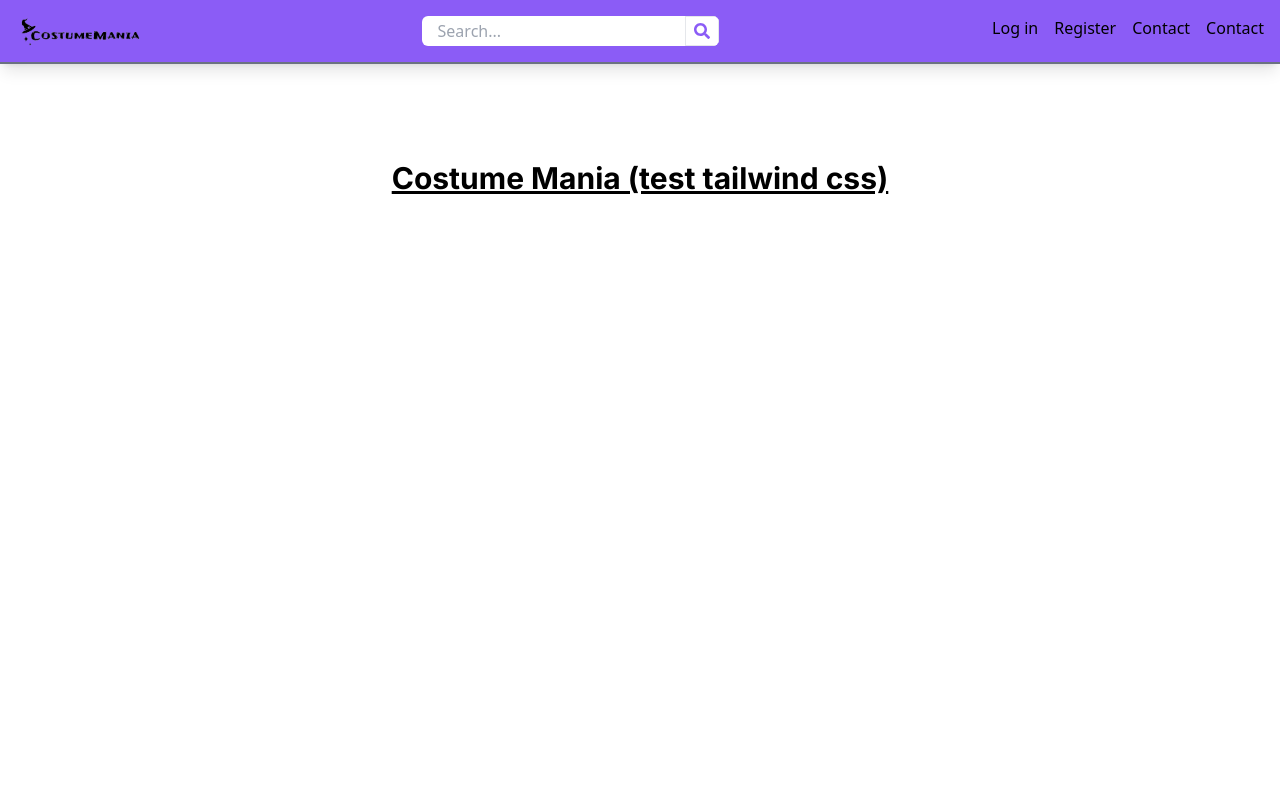
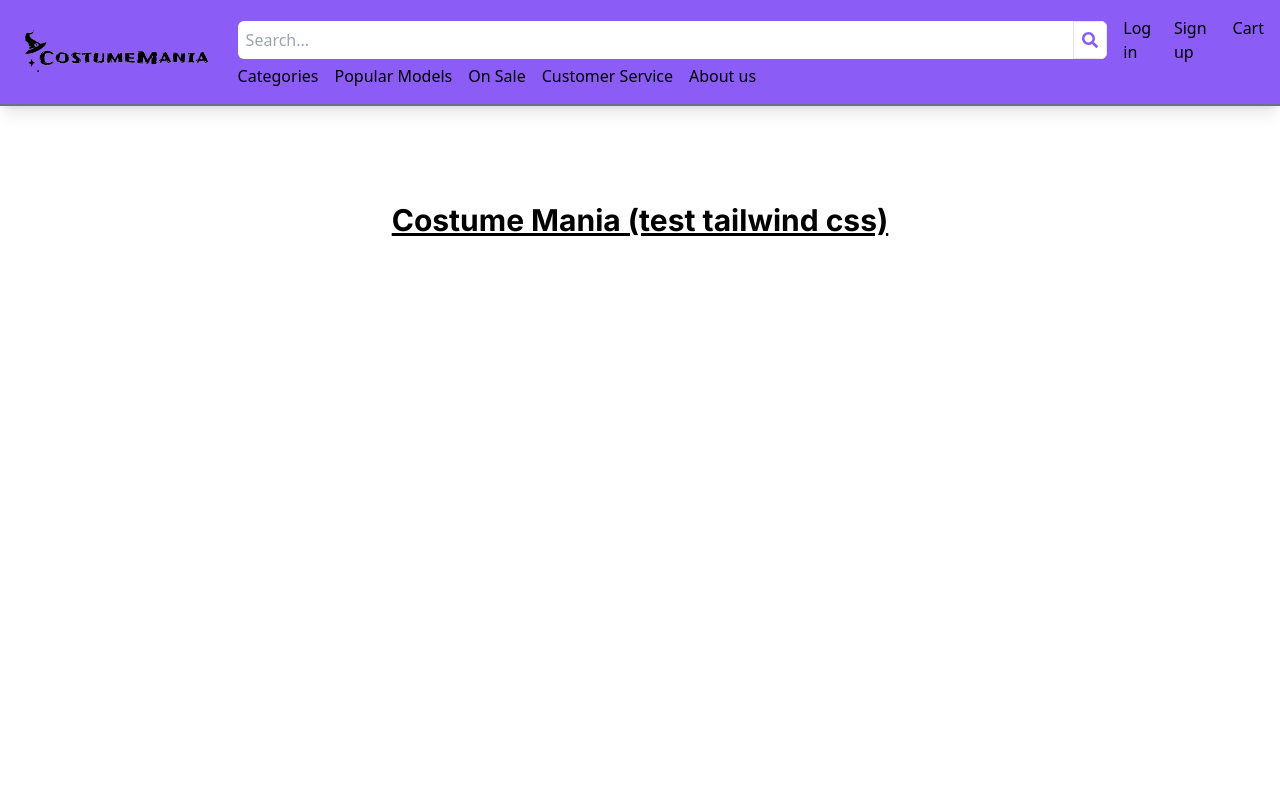
Before and after one commit to Daniel-Zemanate/PI2G1-front-costume-mania, a Next.js app: page / in a window 1280 px wide. Shown: the top 800 px of the page. Built offline with nearby package versions, Linux system fonts and the light colour scheme.

Commit message:
update header

```diff
--- a/src/components/NavBar/index.tsx
+++ b/src/components/NavBar/index.tsx
@@ -5,32 +5,50 @@
 
 const NavBar = () => {
   return (
-    <nav className="p-4 h-16 overflow-hidden flex w-full justify-between shadow-lg border-b-2 border-gray-500 bg-violet-500">
+    <header className="bg-violet-500 shadow-lg border-b-2 border-gray-500">
+      <div className="container mx-auto p-4">
+        <div className="flex items-center justify-between gap-4">
           <Link href="/">
             <Image
-          className="h-auto w-auto max-h-8"
               src={logo}
-          alt="Costume Mania logo object-cover"
+              alt="Costume Mania logo"
+              width={250}
+              height={40}
             />
           </Link>
-
-      <SearchBar/>
-
+          <div className="w-full">
+            <div className="flex items-center space-x-4 justify-between">
+              <SearchBar />
+              <nav className="flex space-x-4">
+                <Link href="/">Log in</Link>
+                <Link href="/about">Sign up</Link>
+                <Link href="/contact">Cart</Link>
+              </nav>
+            </div>
+            <nav>
               <ul className="flex space-x-4">
                 <li>
-          <Link href="/">Log in</Link>
+                  <Link href="/">Categories</Link>
                 </li>
                 <li>
-          <Link href="/about">Register</Link>
+                  <Link href="/about">Popular Models</Link>
                 </li>
                 <li>
-          <Link href="/contact">Contact</Link>
+                  <Link href="/contact">On Sale</Link>
                 </li>
                 <li>
-          <Link href="/contact">Contact</Link>
+                  <Link href="/contact">Customer Service</Link>
+                </li>
+                <li>
+                  <Link href="/contact">About us</Link>
                 </li>
               </ul>
             </nav>
+          </div>
+        </div>
+      </div>
+      <div></div>
+    </header>
   );
 };
 
--- a/src/components/SearchBar/index.tsx
+++ b/src/components/SearchBar/index.tsx
@@ -3,10 +3,10 @@
 
 const SearchBar = () => {
   return (
-    <form action="" className="flex rounded-lg">
+    <form action="" className="flex rounded-lg w-full">
       <div className="flex rounded-md overflow-hidden w-full shadow-inner">
         <input
-          className="w-full h-full border-0 focus:outline-none  focus:border-blue-500 rounded-r-none px-4"
+          className="w-full h-full border-0 focus:outline-none  focus:border-blue-500 rounded-r-none p-2"
           type="text"
           placeholder="Search..."
         />
```
Lines whose indentation alone changed are shown as unchanged.
